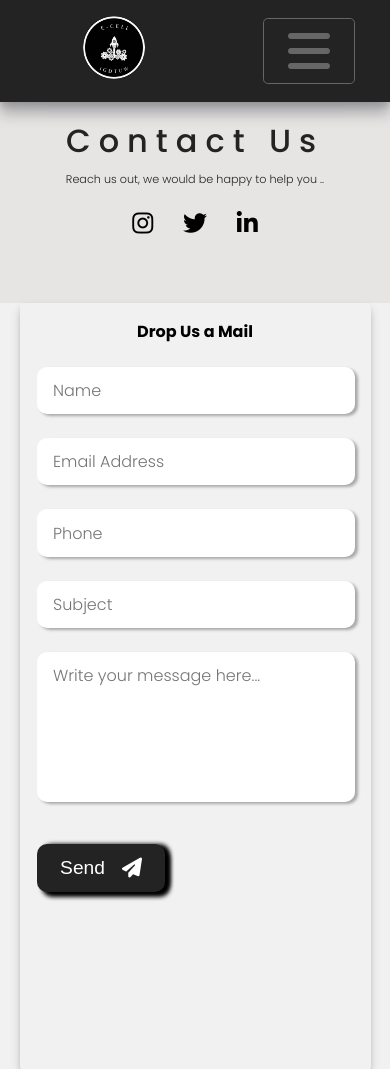
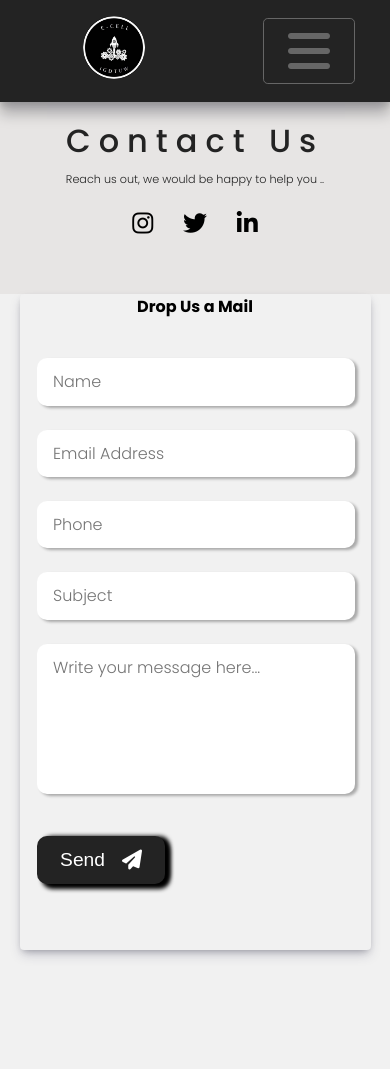
Before and after one commit to Dip-Bala/Conatct-Page-Ecell, a plain HTML site: page index.html in a window 390 px wide. Shown: the top 1069 px of the page. Drawn offline with Linux system fonts and the light colour scheme.

Commit message:
Update style.css

```diff
--- a/style.css
+++ b/style.css
@@ -656,7 +656,7 @@ iframe {
 /* #fef1d8e8 ---> pretty light yellow */
 @media screen and (max-width: 481px) {
     .intro {
-        height: 15vh;
+        height: 14vh;
         margin-top: 6rem;
         margin-bottom: 0;
     }
@@ -708,7 +708,7 @@ iframe {
     .container {
         position: relative;
         width: 100vw;
-        height: 150vh;
+        height: 140vh;
         margin-left: 0;
         display: flex;
         z-index: 100;
@@ -731,7 +731,7 @@ iframe {
         background: #F1F1F1;
         background: fff;
         width: 90vw;
-        height: 57%;
+        height: 52%;
         margin-left: 5%;
         display: flex;
         justify-content: center;
@@ -741,7 +741,7 @@ iframe {
 
     .contactForm h2 {
         font-size: 1rem;
-        margin:1rem 0;
+        margin:0 0 1rem 0;
     }
 
     .contactInfo ul {
```
